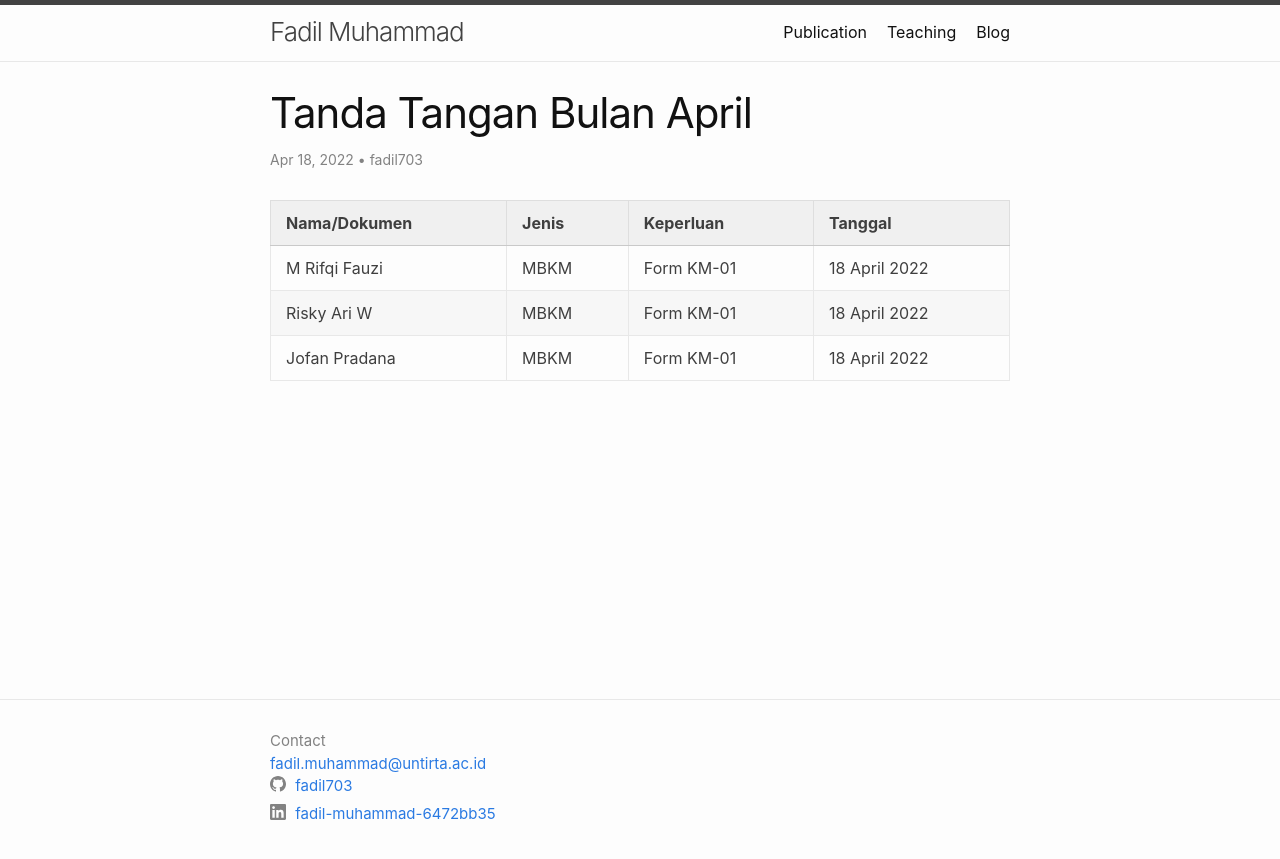
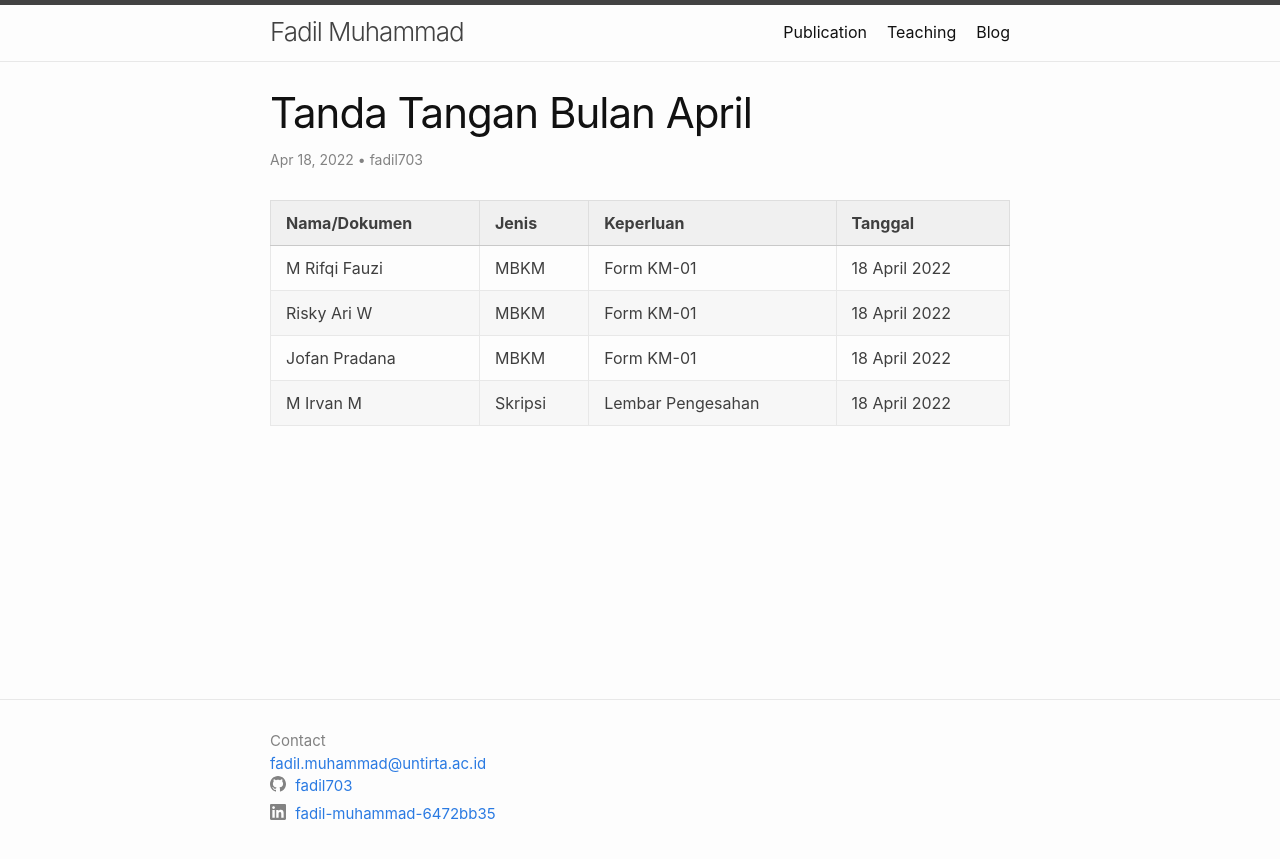
Before and after one commit to fadil703/fadil703.github.io, a Jekyll site: the page built from _posts/2022-04-18-aprsig.markdown, in a window 1280 px wide. Shown: the top 859 px of the page. Built offline with Jekyll 4.4.1, drawn with Linux system fonts in a browser that asks for light colours.

Commit message:
Update 2022-04-18-aprsig.markdown
add irvan

```diff
--- a/_posts/2022-04-18-aprsig.markdown
+++ b/_posts/2022-04-18-aprsig.markdown
@@ -11,3 +11,4 @@ author: "fadil703"
 | M Rifqi Fauzi | MBKM | Form KM-01 | 18 April 2022 |
 | Risky Ari W | MBKM | Form KM-01 | 18 April 2022 |
 | Jofan Pradana | MBKM | Form KM-01 | 18 April 2022 |
+| M Irvan M | Skripsi | Lembar Pengesahan | 18 April 2022 |
```
